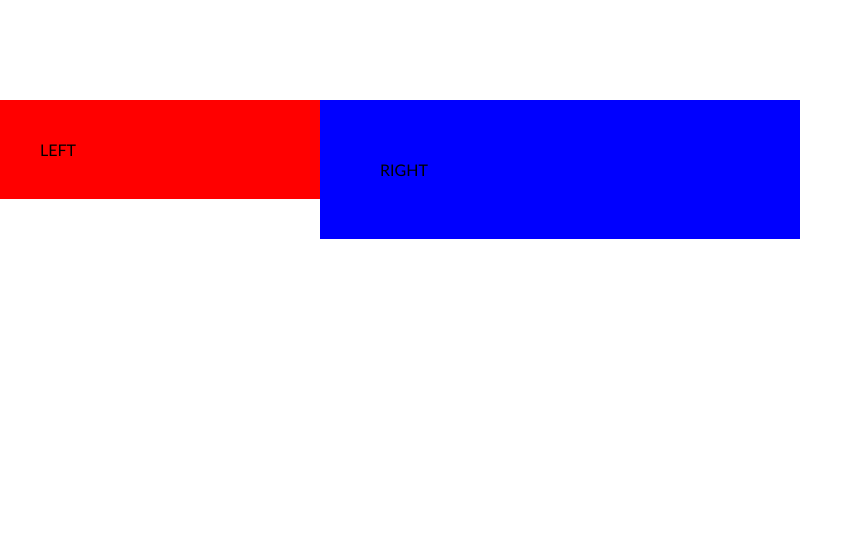
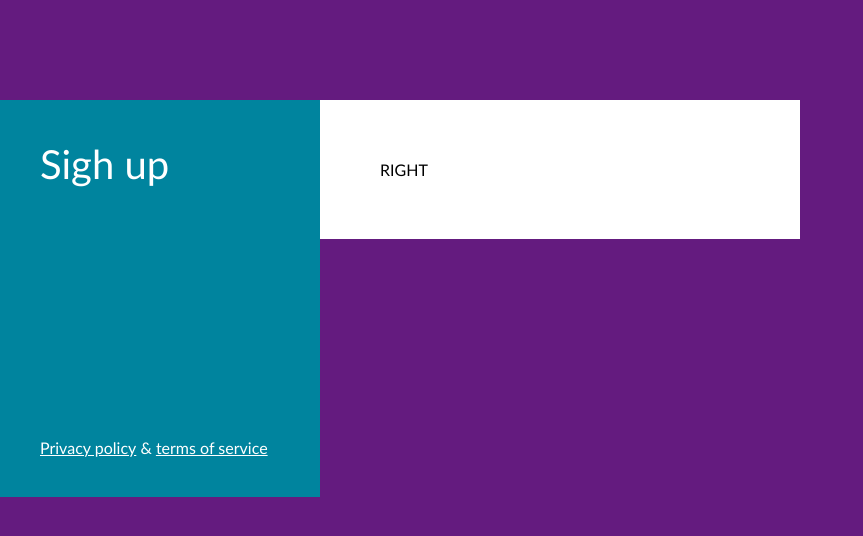
Before and after one commit to reginareg/5-sign-up, a website: page index.html in a window 1280 px wide. Shown: the whole page, without its empty margins (0-863 px from the left). Drawn offline with Linux system fonts and the light colour scheme.

Commit message:
left column content

```diff
--- a/css/main.css
+++ b/css/main.css
@@ -7,7 +7,9 @@ body * {
 }
 body {
 	font-family: 'Gill Sans', 'Gill Sans MT', Calibri, 'Trebuchet MS', sans-serif;
+   background-color: #641B7F;
 }
+
 
 .container {
    width: 800px;
@@ -19,12 +21,25 @@ body {
    width: 40%;
    float: left;
    padding: 40px;
-   background-color: red;
+   background-color: #00849E;
+   color: #fff;
+}
+.main-title {
+   width: 100%;
+   margin-bottom: 250px;
+   font-size: 40px;
+   font-weight: normal;
+}
+.bottom-links{
+
+}
+.bottom-links > .link {
+   color: #fff;
 }
 
 .right-column {
     width: 60%;
     float: left;
     padding: 60px;
-    background-color: blue;
+    background-color: #fff;
 }
--- a/index.html
+++ b/index.html
@@ -18,8 +18,13 @@
 <body>
     <main class="container">
          <div class="left-column">
-        LEFT
-         </div>
+           <h1 class="main-title">Sigh up</h1>
+           <footer class="bottom-links">
+             <a href="#" class="link">Privacy policy</a>
+             &
+             <a href="#" class="link">terms of service</a>
+           </footer>
+        </div>
          <div class="right-column">
         RIGHT
          </div>
```
